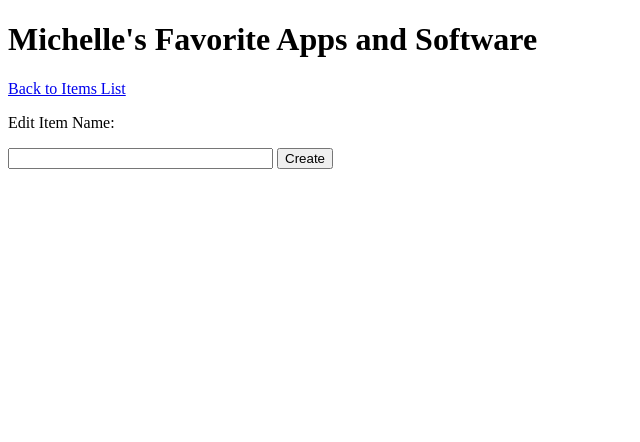
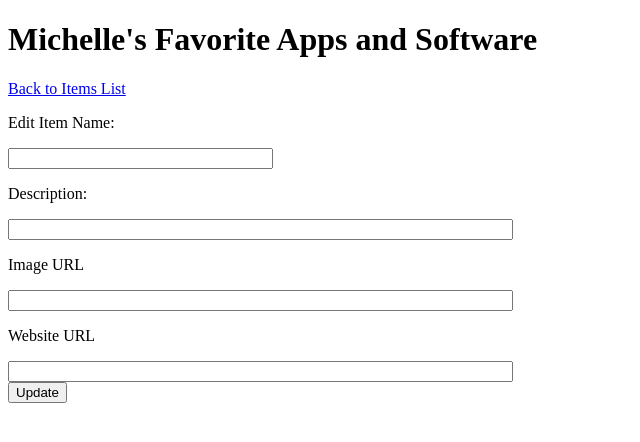
Before and after one commit to michellejl/item-catalog, a Flask app: template catalog/templates/edititem.html in a window 1280 px wide. Shown: the top 442 px of the page, without its empty margins (0-640 px from the left). Run offline with Flask 2, Linux system fonts and the light colour scheme; the template is opened without the code that fills it, so the values that code supplies are empty.

Commit message:
adding the update functionality of CRUD

```diff
--- a/catalog/application.py
+++ b/catalog/application.py
@@ -41,12 +41,16 @@ def newCategory():
   else:
     return render_template('newcategory.html')
 
+# Edit a category
 @app.route('/category/<int:category_id>/edit', methods=['GET', 'POST'])
 def editCategory(category_id):
+  editedCategory = session.query(Category).filter_by(id=category_id).one()
   if request.method == 'POST':
+    if request.form['name']:
+      editedCategory.name = request.form['name']
     return redirect(url_for('showCategories'))
   else:
-    return render_template('editcategory.html', category=category)
+    return render_template('editcategory.html', category=editedCategory)
 
 @app.route('/category/<int:category_id>/delete')
 def deleteCategory(category_id):
@@ -82,12 +86,22 @@ def addNewItem(category_id):
     category = session.query(Category).filter_by(id=category_id).one()
     return render_template('newitem.html', category=category)
 
-@app.route('/category/<int:category_id>/item/<int:item_id>/edit')
+@app.route('/category/<int:category_id>/item/<int:item_id>/edit', methods=['GET', 'POST'])
 def editItem(category_id, item_id):
+  editedItem = session.query(Item).filter_by(category_id=category_id, id=item_id).one()
+  category = session.query(Category).filter_by(id=category_id).one()
   if request.method == 'POST':
-    return redirect(url_for('showItemsList'))
+    if request.form['name']:
+      editedItem.name = request.form['name']
+    if request.form['description']:
+      editedItem.name = request.form['description']
+    if request.form['image_url']:
+      editedItem.name = request.form['image_url']
+    if request.form['website']:
+      editedItem.name = request.form['website']
+    return redirect(url_for('showItemsList', category_id=category_id))
   else:
-    return render_template('editItem.html', category=category, item=item)
+    return render_template('editItem.html', category=category, item=editedItem)
 
 @app.route('/category/<int:category_id>/item/<int:item_id>/delete')
 def deleteItem(category_id, item_id):
--- a/catalog/templates/editcategory.html
+++ b/catalog/templates/editcategory.html
@@ -19,7 +19,7 @@
   <form action="#" method = 'post'>
     <p>Edit Category Name:</p>
     <input type ='text' size='30' name='name' placeholder="{{category.name}}">
-    <input type='submit' value='Create'>
+    <input type='submit' value='Update'>
   </form>
 
 </body>
--- a/catalog/templates/edititem.html
+++ b/catalog/templates/edititem.html
@@ -19,7 +19,18 @@
   <form action="#" method = 'post'>
     <p>Edit Item Name:</p>
     <input type ='text' size='30' name='name' placeholder="{{item.name}}">
-    <input type='submit' value='Create'>
+
+    <p>Description:</p>
+    <input type='text' size='60' name='description' placeholder="{{item.description}}">
+
+    <p>Image URL</p>
+    <input type='text' size='60' name='image_url' placeholder="{{item.image_url}}">
+
+    <p>Website URL</p>
+    <input type='text' size='60' name='website' placeholder="{{item.website}}">
+
+    <br />
+    <input type='submit' value='Update'>
   </form>
 
 </body>
--- a/catalog/templates/item.html
+++ b/catalog/templates/item.html
@@ -23,6 +23,11 @@
  <p>{{item.description}}</p>
  <p><a href="{{item.website}}">Website</a></p>
 
+ <hr />
+ <a href="{{url_for('editItem', category_id = category.id, item_id = item.id)}}">Edit</a>
+ |
+ <a href="{{url_for('deleteItem', category_id = category.id, item_id = item.id)}}">Delete</a>
+
 
 </body>
 </html>
```
Also changed, not shown: 1 other file.
